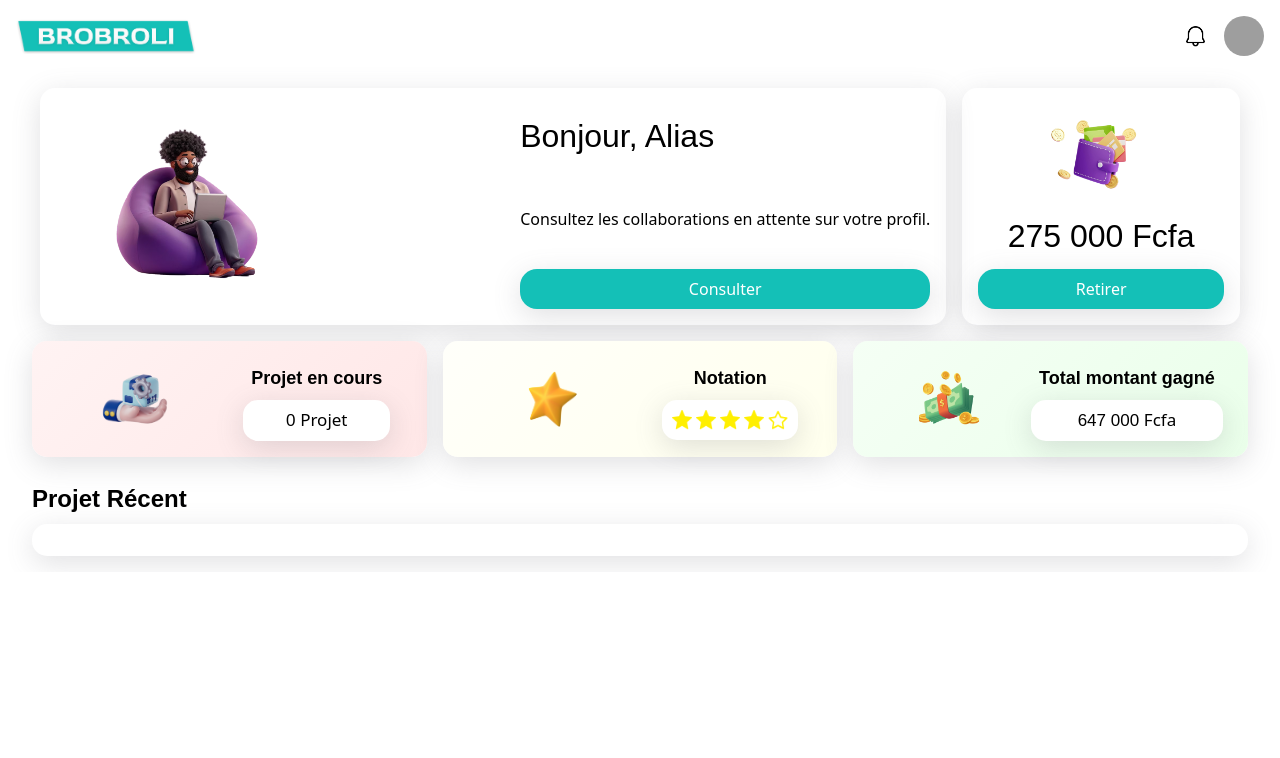
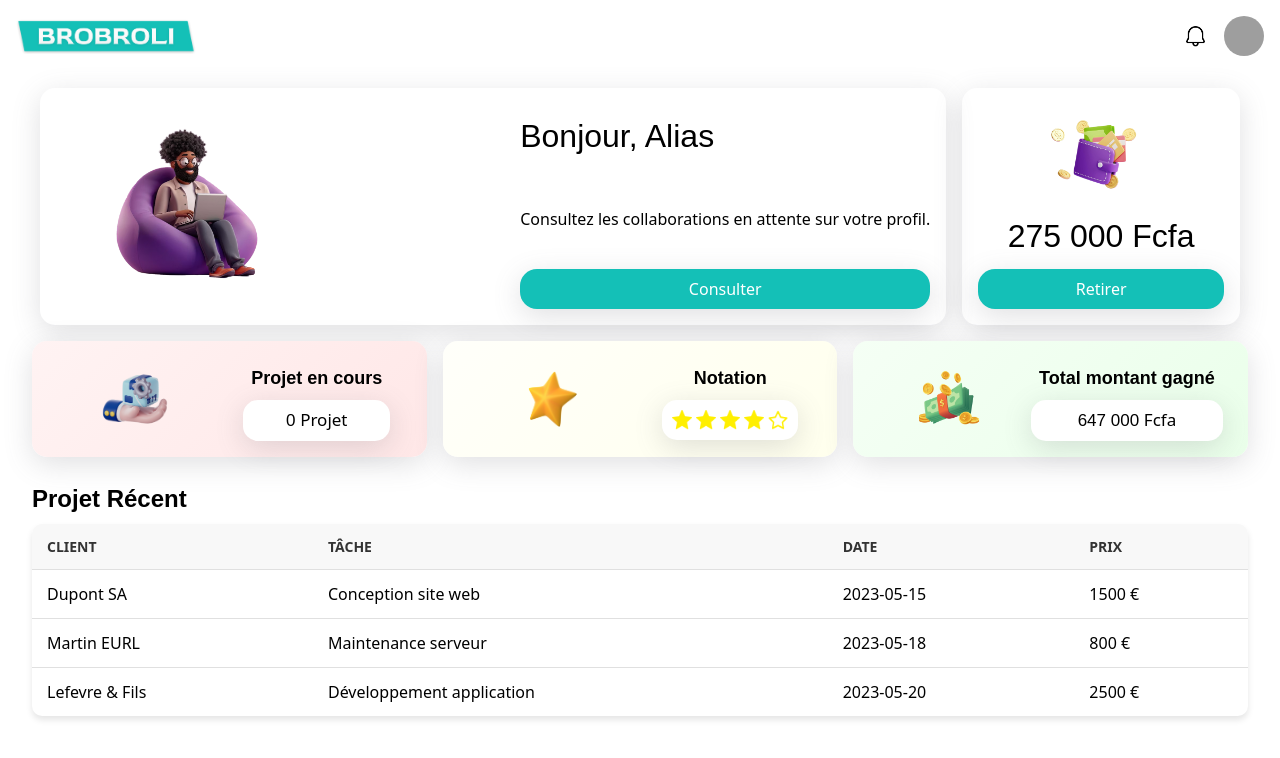
Before and after one commit to delmas007/brobroli_front, an Angular app: page /dashboard-client in a window 1280 px wide. Shown: the top 758 px of the page. Built offline with nearby package versions, Linux system fonts and the light colour scheme; grey boxes are pictures that could not be loaded.

Commit message:
modified:   src/app/auth/dashboard/client-dashboard/client-dashboard.component.css 	modified:   src/app/auth/dashboard/client-dashboard/client-dashboard.component.html 	modified:   src/styles.css

```diff
--- a/src/app/auth/dashboard/client-dashboard/client-dashboard.component.css
+++ b/src/app/auth/dashboard/client-dashboard/client-dashboard.component.css
@@ -93,11 +93,7 @@
 .dash-section-3 h2{
     font-size: 1.5rem;
 }
-.table-recent-project{
-    border-radius: 15px;
-    box-shadow: rgba(100, 100, 111, 0.2) 0px 7px 29px 0px;
-    padding: 1rem;
-}
+
 .stars-container{
     display: flex;
     background-color: #fff;
@@ -124,3 +120,33 @@
     background: rgb(245,255,245);
     background: linear-gradient(135deg, rgba(245,255,245,1) 0%, rgba(234,255,234,1) 100%);
 }
+table {
+    border-radius: 15px;
+    box-shadow: rgba(100, 100, 111, 0.2) 0px 7px 29px 0px;
+
+    background-color: white;
+    border-collapse: separate;
+    border-spacing: 0;
+    border-radius: 10px;
+    box-shadow: 0 4px 6px rgba(0, 0, 0, 0.1);
+    overflow: hidden;
+    width: 100%;
+}
+th, td {
+    padding: 12px 15px;
+    text-align: left;
+    border-bottom: 1px solid #e0e0e0;
+}
+th {
+    background-color: #f8f8f8;
+    font-weight: bold;
+    text-transform: uppercase;
+    font-size: 14px;
+    color: #333;
+}
+tr:last-child td {
+    border-bottom: none;
+}
+tr:hover {
+    background-color: #f5f5f5;
+}
--- a/src/app/auth/dashboard/client-dashboard/client-dashboard.component.html
+++ b/src/app/auth/dashboard/client-dashboard/client-dashboard.component.html
@@ -75,7 +75,36 @@
 
             <section class="dash-section-3">
                 <h2>Projet Récent</h2>
-                <div class="table-recent-project"></div>
+                <table>
+                    <thead>
+                        <tr>
+                            <th>Client</th>
+                            <th>Tâche</th>
+                            <th>Date</th>
+                            <th>Prix</th>
+                        </tr>
+                    </thead>
+                    <tbody>
+                        <tr>
+                            <td>Dupont SA</td>
+                            <td>Conception site web</td>
+                            <td>2023-05-15</td>
+                            <td>1500 €</td>
+                        </tr>
+                        <tr>
+                            <td>Martin EURL</td>
+                            <td>Maintenance serveur</td>
+                            <td>2023-05-18</td>
+                            <td>800 €</td>
+                        </tr>
+                        <tr>
+                            <td>Lefevre & Fils</td>
+                            <td>Développement application</td>
+                            <td>2023-05-20</td>
+                            <td>2500 €</td>
+                        </tr>
+                    </tbody>
+                </table>
             </section>
         </div>
     </div>
--- a/src/styles.css
+++ b/src/styles.css
@@ -282,8 +282,6 @@ h6,h7{line-height:1.6}*{font-family:system-ui,-apple-system,BlinkMacSystemFont,'
     .card h5{ font-size: 15px!important;    }
     .card h4{ font-size: 15px!important;    }
     .stars-container .star{height: 13px !important;}
-
-
 }
 
 @media only screen and (max-width: 480px) {
@@ -299,7 +297,4 @@ h6,h7{line-height:1.6}*{font-family:system-ui,-apple-system,BlinkMacSystemFont,'
     .stars-container .star{height: 8px !important;}
     .dash-section-2 .card.card3{display: none !important;}
     .dash-section-responsive{display: flex !important;}
-
-
-
 }
```
